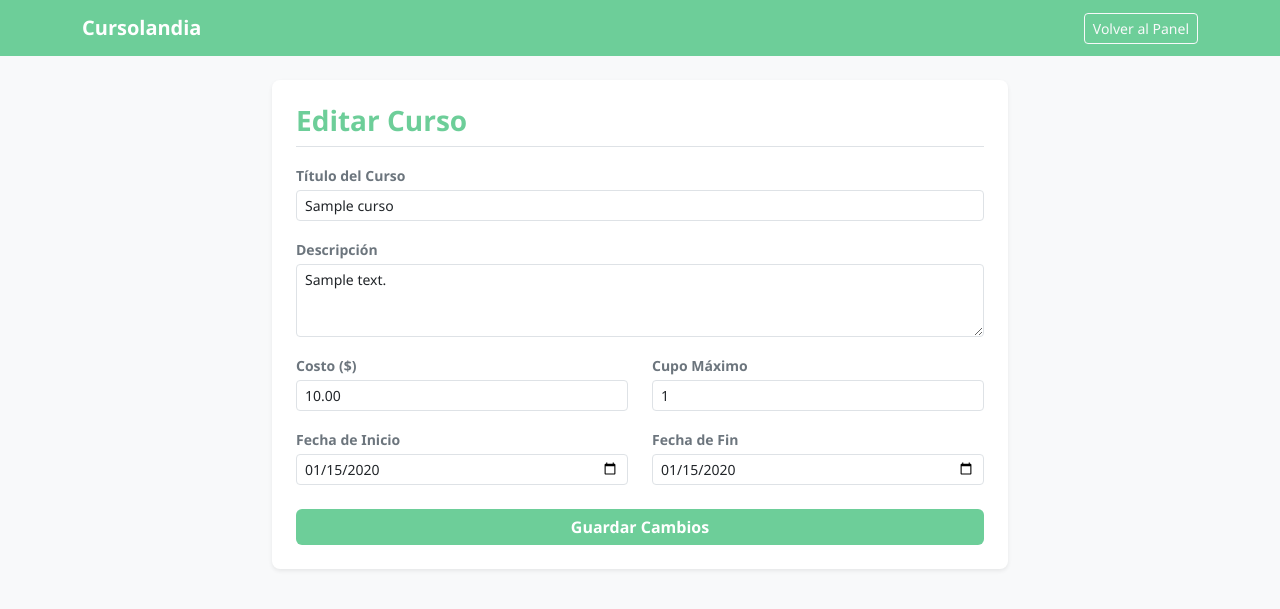
After one commit to vaniina-afk/cursolandia, a PHP site: page /editar_curso.php?id=1 in a window 1280 px wide. The commit adds this page. Shown: the top 609 px of the page. Run offline with PHP 8.4, Linux system fonts and the light colour scheme; a user stored in the database is signed in; tables that the repository leaves empty hold one stand-in row (values such as "Sample post").

Commit message:
Implementación de edición de cursos y eliminación mediante baja lógica.

```diff
--- /dev/null
+++ b/editar_curso.php
@@ -0,0 +1,128 @@
+<?php
+session_start();
+require_once 'includes/conexion.php';
+
+if (!isset($_SESSION['id_usuario']) || !isset($_GET['id'])) {
+    header("Location: panel.php");
+    exit();
+}
+
+$id_usuario = (int)$_SESSION['id_usuario'];
+$id_curso = (int)$_GET['id'];
+$mensaje = "";
+
+// 1. Procesar la actualización si se envió el formulario
+if ($_SERVER['REQUEST_METHOD'] == 'POST') {
+    $titulo = $conexion->real_escape_string($_POST['titulo']);
+    $descripcion = $conexion->real_escape_string($_POST['descripcion']);
+    $costo = !empty($_POST['costo']) ? (float)$_POST['costo'] : 'NULL';
+    $cupo = !empty($_POST['cupo']) ? (int)$_POST['cupo'] : 'NULL';
+    $fecha_inicio = $_POST['fecha_inicio'];
+    $fecha_fin = $_POST['fecha_fin'];
+
+    if ($fecha_fin < $fecha_inicio) {
+         $mensaje = "<div class='alert alert-danger p-2 small mb-3'>La fecha de fin no puede ser anterior a la de inicio.</div>";
+    } else {
+        $sql_update = "UPDATE Cursos
+                       SET titulo = '$titulo', descripcion = '$descripcion', costo = $costo, cupo = $cupo, fecha_inicio = '$fecha_inicio', fecha_fin = '$fecha_fin'
+                       WHERE id_curso = $id_curso AND id_creador = $id_usuario";
+
+        if ($conexion->query($sql_update)) {
+            $mensaje = "<div class='alert alert-success p-2 small mb-3 auto-ocultar'>¡Curso actualizado con éxito!</div>";
+        } else {
+            $mensaje = "<div class='alert alert-danger p-2 small mb-3'>Error: " . $conexion->error . "</div>";
+        }
+    }
+}
+
+// 2. Traer los datos actuales para mostrar en el formulario
+$sql_curso = "SELECT * FROM Cursos WHERE id_curso = $id_curso AND id_creador = $id_usuario AND activo = 1";
+$resultado = $conexion->query($sql_curso);
+
+if ($resultado->num_rows == 0) {
+    header("Location: panel.php"); // Si no es el creador o no existe, lo echamos
+    exit();
+}
+
+$curso = $resultado->fetch_assoc();
+?>
+<!DOCTYPE html>
+<html lang="es">
+<head>
+    <meta charset="UTF-8">
+    <title>Editar Curso - Cursolandia</title>
+    <link href="https://cdn.jsdelivr.net/npm/bootstrap@5.3.0/dist/css/bootstrap.min.css" rel="stylesheet">
+    <link href="css/estilos.css" rel="stylesheet">
+</head>
+<body class="bg-light">
+    <nav class="navbar navbar-dark mb-4" style="background-color: var(--color-primario);">
+        <div class="container">
+            <span class="navbar-brand fw-bold">Cursolandia</span>
+            <a href="panel.php" class="btn btn-outline-light btn-sm">Volver al Panel</a>
+        </div>
+    </nav>
+
+    <div class="container mb-5">
+        <div class="row justify-content-center">
+            <div class="col-md-8">
+                <div class="card card-compacta shadow-sm">
+                    <div class="card-body p-4">
+                        <h3 class="text-primario fw-bold border-bottom pb-2 mb-3">Editar Curso</h3>
+
+                        <?php echo $mensaje; ?>
+
+                        <form action="editar_curso.php?id=<?php echo $id_curso; ?>" method="POST">
+                            <div class="mb-3">
+                                <label class="form-label text-secondary fw-semibold small mb-1">Título del Curso</label>
+                                <input type="text" name="titulo" class="form-control form-control-sm" value="<?php echo htmlspecialchars($curso['titulo']); ?>" required>
+                            </div>
+
+                            <div class="mb-3">
+                                <label class="form-label text-secondary fw-semibold small mb-1">Descripción</label>
+                                <textarea name="descripcion" class="form-control form-control-sm" rows="3" required><?php echo htmlspecialchars($curso['descripcion']); ?></textarea>
+                            </div>
+
+                            <div class="row mb-3">
+                                <div class="col">
+                                    <label class="form-label text-secondary fw-semibold small mb-1">Costo ($)</label>
+                                    <input type="number" step="0.01" min="0" name="costo" class="form-control form-control-sm" value="<?php echo $curso['costo']; ?>" placeholder="Vacío si es gratis">
+                                </div>
+                                <div class="col">
+                                    <label class="form-label text-secondary fw-semibold small mb-1">Cupo Máximo</label>
+                                    <input type="number" min="1" name="cupo" class="form-control form-control-sm" value="<?php echo $curso['cupo']; ?>" placeholder="Vacío para sin límite">
+                                </div>
+                            </div>
+
+                            <div class="row mb-4">
+                                <div class="col">
+                                    <label class="form-label text-secondary fw-semibold small mb-1">Fecha de Inicio</label>
+                                    <input type="date" name="fecha_inicio" class="form-control form-control-sm" value="<?php echo $curso['fecha_inicio']; ?>" required>
+                                </div>
+                                <div class="col">
+                                    <label class="form-label text-secondary fw-semibold small mb-1">Fecha de Fin</label>
+                                    <input type="date" name="fecha_fin" class="form-control form-control-sm" value="<?php echo $curso['fecha_fin']; ?>" required>
+                                </div>
+                            </div>
+
+                            <button type="submit" class="btn btn-primario w-100 fw-bold">Guardar Cambios</button>
+                        </form>
+                    </div>
+                </div>
+            </div>
+        </div>
+    </div>
+
+    <script>
+        document.addEventListener("DOMContentLoaded", function() {
+            setTimeout(function() {
+                let alertas = document.querySelectorAll('.auto-ocultar');
+                alertas.forEach(function(alerta) {
+                    alerta.style.transition = "opacity 0.5s ease";
+                    alerta.style.opacity = "0";
+                    setTimeout(() => alerta.remove(), 500);
+                });
+            }, 4000);
+        });
+    </script>
+</body>
+</html>
--- a/panel.php
+++ b/panel.php
@@ -23,7 +23,7 @@ $cursos_inscritos = $conexion->query($sql_inscritos);
 // Buscamos los cursos que el usuario creó
 $sql_creados = "SELECT id_curso, titulo, cupo, fecha_inicio
                 FROM Cursos
-                WHERE id_creador = $id_usuario
+                WHERE id_creador = $id_usuario AND activo = 1
                 ORDER BY fecha_inicio DESC";
 $cursos_creados = $conexion->query($sql_creados);
 ?>
@@ -118,8 +118,8 @@ $cursos_creados = $conexion->query($sql_creados);
                                     <small class="text-muted">Inicio: <?php echo date("d/m/Y", strtotime($creado['fecha_inicio'])); ?></small>
                                     <div>
                                         <!-- Botones listos para futuras funcionalidades -->
-                                        <button class="btn btn-sm btn-outline-secondary disabled" style="font-size: 0.75rem;">Editar</button>
-                                        <button class="btn btn-sm btn-outline-danger disabled" style="font-size: 0.75rem;">Borrar</button>
+                                        <a href="editar_curso.php?id=<?php echo $creado['id_curso']; ?>" class="btn btn-sm btn-outline-secondary fw-bold" style="font-size: 0.75rem;">Editar</a>
+                                        <a href="borrar_curso.php?id=<?php echo $creado['id_curso']; ?>" class="btn btn-sm btn-outline-danger fw-bold" style="font-size: 0.75rem;" onclick="return confirm('¿Estás seguro de que querés borrar este curso?');">Borrar</a>
                                     </div>
                                 </div>
                             </div>
```
Also changed, not shown: borrar_curso.php (added, +19 -0 lines).
